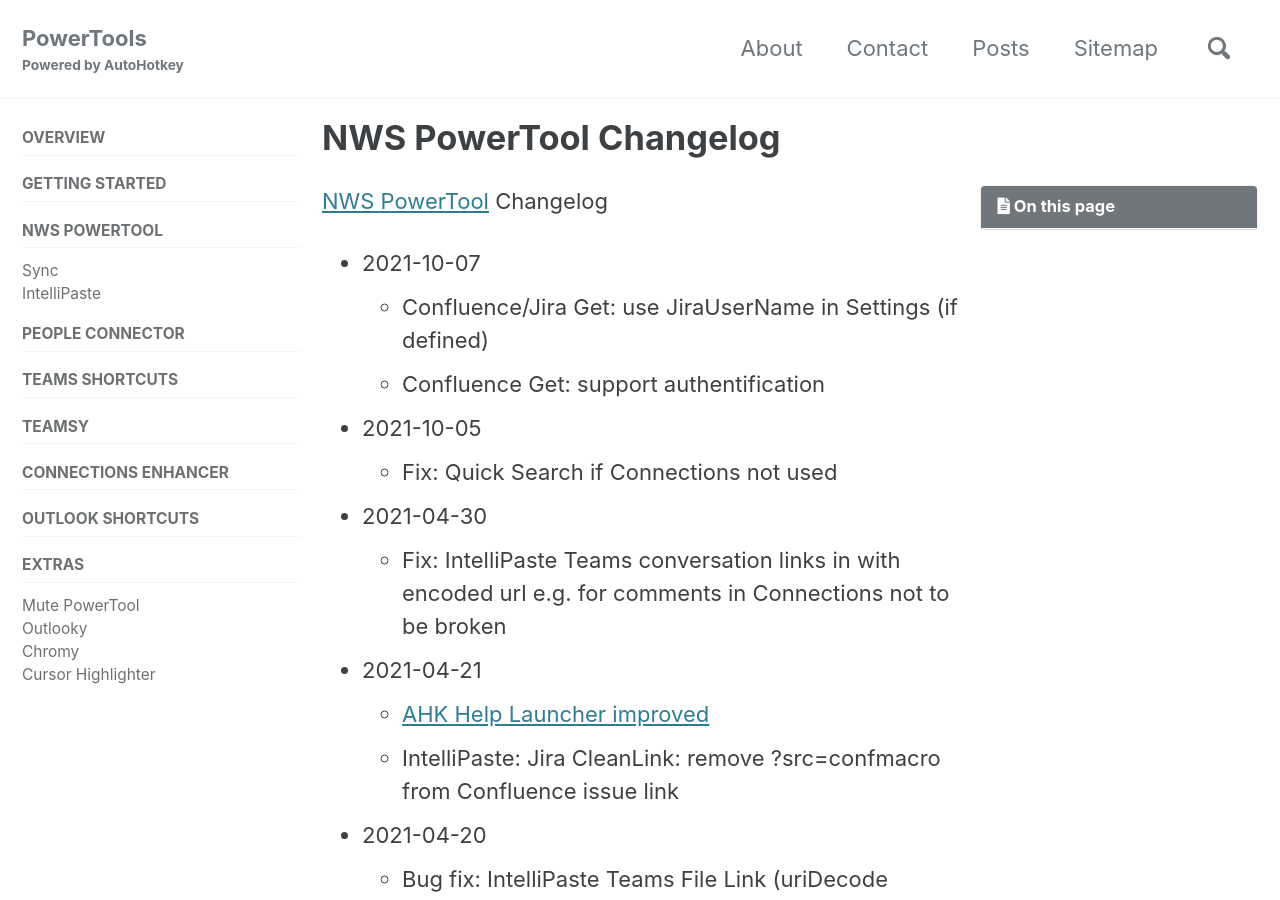
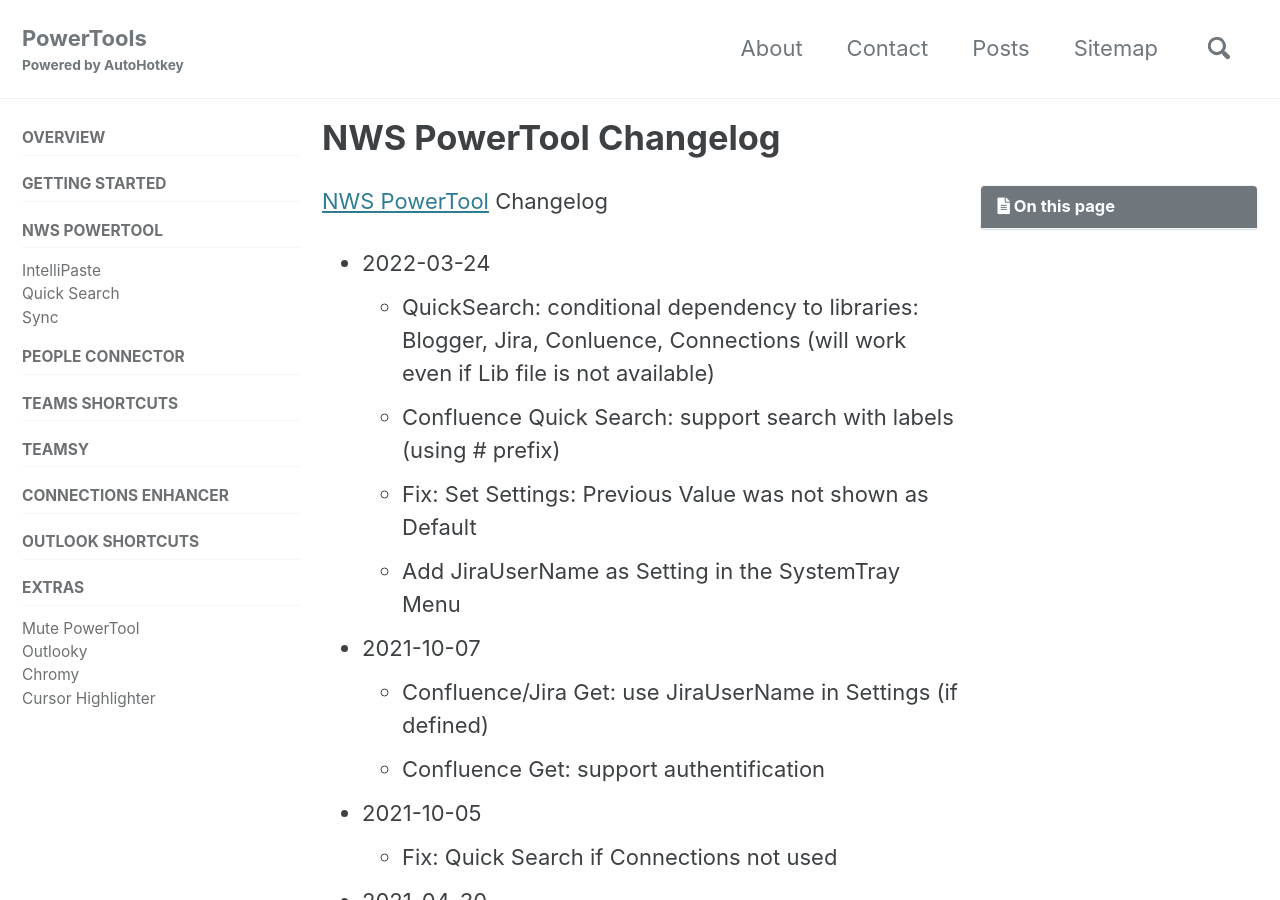
Before and after one commit to tdalon/ahk, a Jekyll site: the page built from docs/_pages/NWS-PowerTool-Changelog.md, in a window 1280 px wide and 900 px high. Built offline with Jekyll 4.4.1, drawn with Linux system fonts in a browser that asks for light colours; cached includes are drawn as plain includes; comment, search, counter and statistics services are not loaded.

Commit message:
Confluence Quick Search

```diff
--- a/docs/_data/navigation.yml
+++ b/docs/_data/navigation.yml
@@ -22,10 +22,12 @@ pages:
   - title: "NWS PowerTool"
     url: /NWS-PowerTool
     children:
+      - title: "IntelliPaste"
+        url: /IntelliPaste
+      - title: "Quick Search"
+        url: /Quick-Search
       - title: "Sync"
         url: /Sync
-      - title: "IntelliPaste"
-        url: /IntelliPaste
   - title: "People Connector"
     url: /People-Connector
   - title: "Teams Shortcuts"
--- a/docs/_pages/NWS-PowerTool-Changelog.md
+++ b/docs/_pages/NWS-PowerTool-Changelog.md
@@ -5,6 +5,11 @@ excerpt: "Release notes for NWS PowerTool."
 ---
 
 [NWS PowerTool](NWS-PowerTool) Changelog
+* 2022-03-24
+  - QuickSearch: conditional dependency to libraries: Blogger, Jira, Conluence, Connections (will work even if Lib file is not available)
+  - Confluence Quick Search: support search with labels (using # prefix)
+  - Fix: Set Settings: Previous Value was not shown as Default
+  - Add JiraUserName as Setting in the SystemTray Menu
 * 2021-10-07
   - Confluence/Jira Get: use JiraUserName in Settings (if defined)
   - Confluence Get: support authentification
```
Also changed, not shown: docs/_pages/Connections-Enhancer-Changelog.md (+2 -0 lines), docs/_pages/QuickSearch.md (added, +20 -0 lines), docs/_pages/Teams-Global-Hotkeys.md (+2 -2 lines), docs/_pages/Teams-Shortcuts.md (+3 -0 lines), 2 other files.
